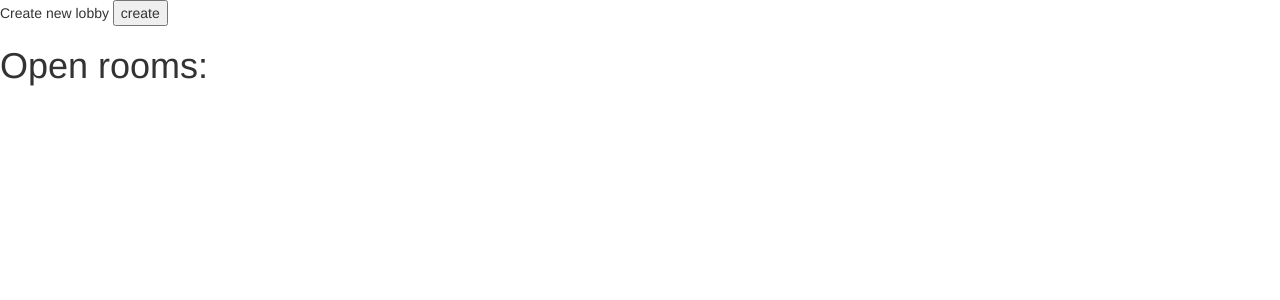
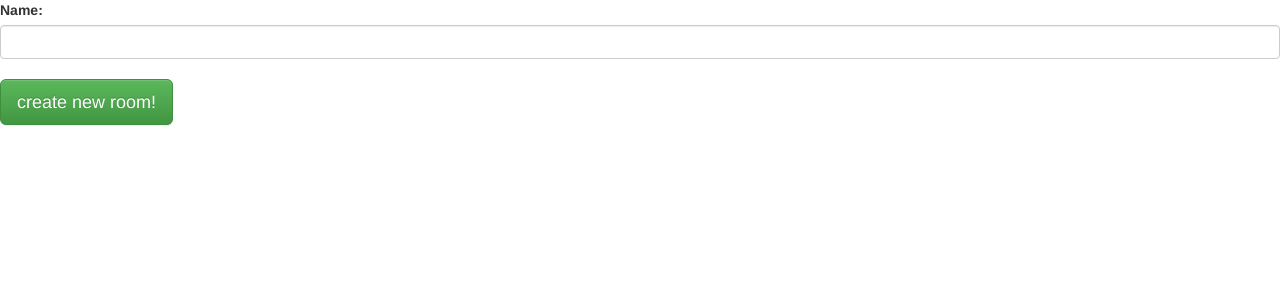
Before and after one commit to SuddenDevs/SuddenDev, a Flask app: page /lobby in a window 1280 px wide. Shown: the top 300 px of the page. Run offline with Flask 2, Linux system fonts and the light colour scheme; data that the repository does not hold is empty; parts of the project's set-up code (start-up, migrations or seed data) failed here and were passed over; some libraries are stand-ins or nearby versions.

Commit message:
[NG] Add name field to lobby and de-uglify (to a degree).

```diff
--- a/suddendev/routes.py
+++ b/suddendev/routes.py
@@ -46,6 +46,12 @@ def lobby():
 
     if flask.request.method == 'POST':
 
+        if flask.request.form['name'] != "":
+            flask.session['name'] = flask.request.form['name']
+        else:
+            flask.session['name'] = 'anon'
+
+
         if flask.request.form['submit'] == 'create':
             flask.session['game_id'] = create_room()
 
--- a/suddendev/templates/lobby.html
+++ b/suddendev/templates/lobby.html
@@ -2,18 +2,21 @@
 {% block body %}
 
     <form method="POST">
-        Create new lobby
-        <input type="submit" name="submit" value="create">
+
+        <label for="usr">Name:</label>
+        <input type="text" class="form-control" name="name">
+
+	<br>
+
+        <button type="submit" class="btn btn-lg btn-success" name="submit" value="create">
+	create new room!
+	</button>
+
+
+	{% for r in rooms %}
+	    <button type="submit" class="btn btn-lg btn-primary" name="submit" value="{{ r.game_id }}">
+		join {{ r.game_id }}</button>
+	{% endfor %}
     </form>
 
-    <h1>Open rooms:</h1><br>
-    {% for r in rooms %}
-
-    <form method="POST">
-        Start time: {{ r.start_time.ctime() }}
-        <input type="submit" name="submit" value="{{ r.game_id }}">
-    </form>
-    <br>
-
-    {% endfor %}
 {% endblock %}
```
